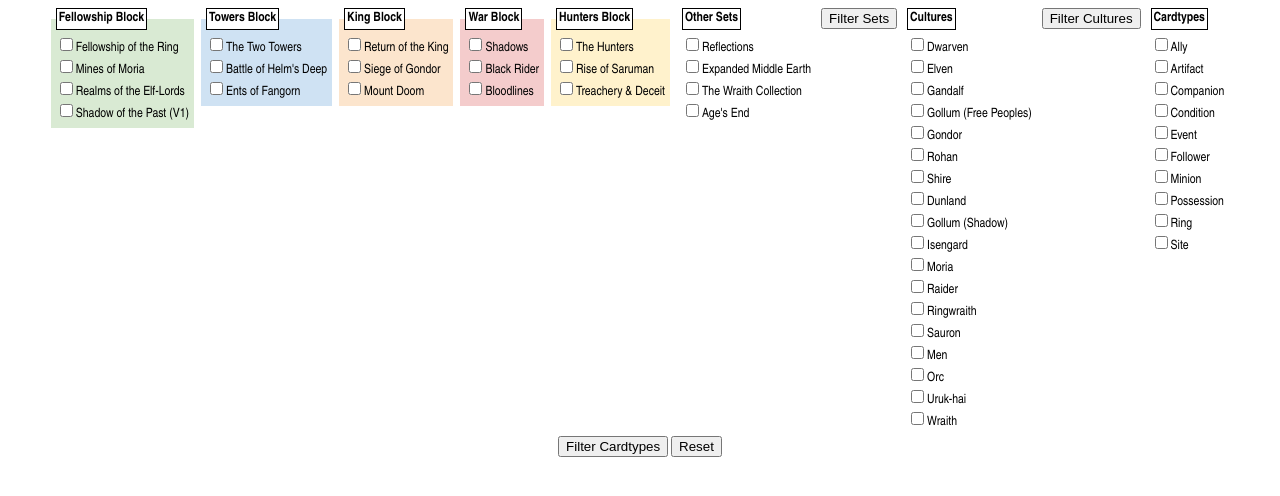
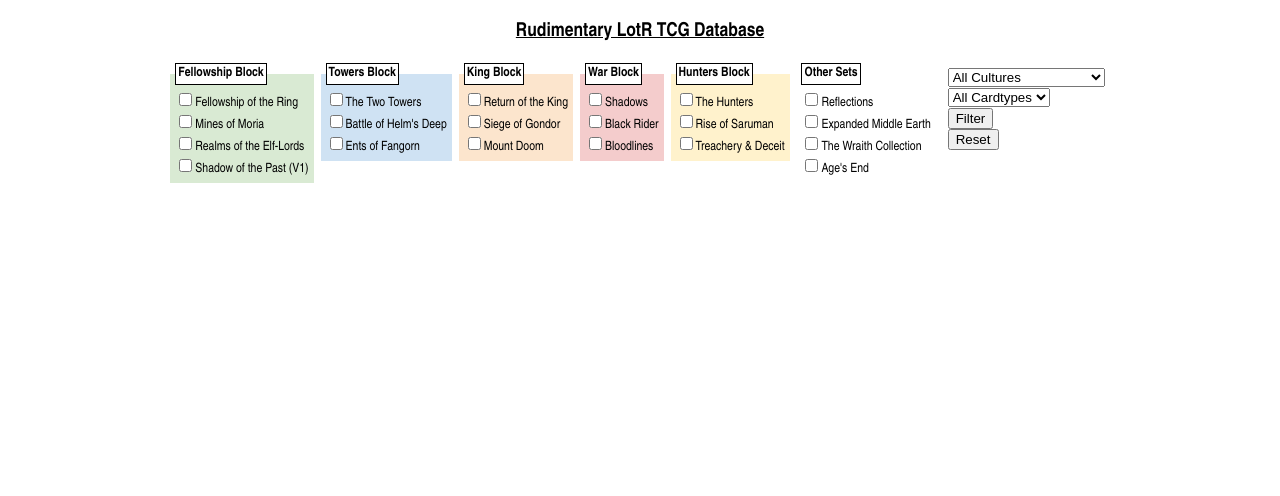
Before and after one commit to matthalm/rudimentary-lotr-tcg-db, a plain HTML site: page index.html in a window 1280 px wide. Drawn offline with Linux system fonts and the light colour scheme.

Commit message:
combined filtering

```diff
--- a/css/main.css
+++ b/css/main.css
@@ -1,6 +1,21 @@
-.controls {
-    position:sticky;
+#header {
+    position: sticky;
     top: 0;
+    display: block;
+    text-align: center;
+    font-family: Arial Narrow;
+    font-size: 1.2em;
+    font-weight: bold;
+    margin: 10px;
+    padding: 10px;
+    background-color: white;
+}
+
+#header a {
+    color: black;
+}
+
+#controls {
     display: block;
     font-size: .8em;
     font-family: Arial Narrow;
--- a/index.html
+++ b/index.html
@@ -12,9 +12,14 @@
 </head>
 
 <body>
-	<div class="controls">
-	<form>
 
+	<div id="header">
+		<a href="">Rudimentary LotR TCG Database</a>
+	</div>
+
+	<div id="controls">
+
+		<form id="filters">
 		<fieldset style="background-color:#d9ead3">
 			<legend>Fellowship Block</legend>
 			<input type="checkbox" id="toggle-Fellowship"><label for="toggle-Fellowship">Fellowship of the Ring</label></br>
@@ -51,10 +56,49 @@
 			<input type="checkbox" id="toggle-Reflections"><label for="toggle-Reflections">Reflections</label></br>
 			<input type="checkbox" id="toggle-Expanded"><label for="toggle-Expanded">Expanded Middle Earth</label></br>
 			<input type="checkbox" id="toggle-Wraith"><label for="toggle-Wraith">The Wraith Collection</label></br>
-			<input type="checkbox" id="toggle-End"><label for="toggle-End">Age's End</label></br>
+			<input type="checkbox" id="toggle-End"><label for="toggle-End">Age's End</label>
+		</fieldset>
+		<fieldset>
+			<select id="select-culture">
+				<option value="">All Cultures</option>
+				<option value=".culture-dwarf">Dwarven</option>
+				<option value=".culture-elf">Elven</option>
+				<option value=".culture-gandalf">Gandalf</option>
+				<option value=".culture-smeagol">Gollum (Free Peoples)</option>
+				<option value=".culture-gondor">Gondor</option>
+				<option value=".culture-rohan">Rohan</option>
+				<option value=".culture-shire">Shire</option>
+				<option value=".culture-dunland">Dunland</option>
+				<option value=".culture-gollum">Gollum (Shadow)</option>
+				<option value=".culture-isengard">Isengard</option>
+				<option value=".culture-moria">Moria</option>
+				<option value=".culture-raider">Raider</option>
+				<option value=".culture-ringwraith">Ringwraith</option>
+				<option value=".culture-sauron">Sauron</option>
+				<option value=".culture-men">Men</option>
+				<option value=".culture-orc">Orc</option>
+				<option value=".culture-urukhai">Uruk-hai</option>
+				<option value=".culture-wraith">Wraith</option>
+			</select></br>
+			<select id="select-type">
+				<option value="">All Cardtypes</option>
+				<option value=".type-ally">Ally</option>
+				<option value=".type-artifact">Artifact</option>
+				<option value=".type-companion">Companion</option>
+				<option value=".type-condition">Condition</option>
+				<option value=".type-event">Event</option>
+				<option value=".type-follower">Follower</option>
+				<option value=".type-minion">Minion</option>
+				<option value=".type-possession">Possession</option>
+				<option value=".type-ring">Ring</option>
+				<option value=".type-site">Site</option>
+			</select></br>
+			<button type="button" onclick="filter()">Filter</button></br>
+			<button id="reset">Reset</button>
+		</fieldset>
+		</form>
 
-		</fieldset>
-		<button type="button" onclick="filterSets()">Filter Sets</button>
+		<!--
 
 		<fieldset>
 			<legend>Cultures</legend>
@@ -94,7 +138,7 @@
 		</fieldset>
 		<button type="button" onclick="filterTypes()">Filter Cardtypes</button>
 
-	<button id="Reset">Reset</button>
+		-->
 
 	</div>
 
@@ -110,25 +154,25 @@
 		<div class="card set-1 culture-dwarf type-companion"><img src="https://wiki.lotrtcgpc.net/images/LOTR-EN01S007.0_card.jpg"></div>
 		<div class="card set-1 culture-dwarf type-possession"><img src="https://wiki.lotrtcgpc.net/images/LOTR-EN01S008.0_card.jpg"></div>
 		<div class="card set-1 culture-dwarf type-possession"><img src="https://wiki.lotrtcgpc.net/images/LOTR-EN01S009.0_card.jpg"></div>
-		<div class="card set-1"><img src="https://wiki.lotrtcgpc.net/images/LOTR-EN01S010.0_card.jpg"></div>
-		<div class="card set-1"><img src="https://wiki.lotrtcgpc.net/images/LOTR-EN01S011.0_card.jpg"></div>
-		<div class="card set-1"><img src="https://wiki.lotrtcgpc.net/images/LOTR-EN01S012.0_card.jpg"></div>
-		<div class="card set-1"><img src="https://wiki.lotrtcgpc.net/images/LOTR-EN01S013.0_card.jpg"></div>
-		<div class="card set-1"><img src="https://wiki.lotrtcgpc.net/images/LOTR-EN01S014.0_card.jpg"></div>
-		<div class="card set-1"><img src="https://wiki.lotrtcgpc.net/images/LOTR-EN01S015.0_card.jpg"></div>
-		<div class="card set-1"><img src="https://wiki.lotrtcgpc.net/images/LOTR-EN01S016.0_card.jpg"></div>
-		<div class="card set-1"><img src="https://wiki.lotrtcgpc.net/images/LOTR-EN01S017.0_card.jpg"></div>
-		<div class="card set-1"><img src="https://wiki.lotrtcgpc.net/images/LOTR-EN01S018.0_card.jpg"></div>
-		<div class="card set-1"><img src="https://wiki.lotrtcgpc.net/images/LOTR-EN01S019.0_card.jpg"></div>
-		<div class="card set-1"><img src="https://wiki.lotrtcgpc.net/images/LOTR-EN01S020.0_card.jpg"></div>
-		<div class="card set-1"><img src="https://wiki.lotrtcgpc.net/images/LOTR-EN01S021.0_card.jpg"></div>
-		<div class="card set-1"><img src="https://wiki.lotrtcgpc.net/images/LOTR-EN01S022.0_card.jpg"></div>
-		<div class="card set-1"><img src="https://wiki.lotrtcgpc.net/images/LOTR-EN01S023.0_card.jpg"></div>
-		<div class="card set-1"><img src="https://wiki.lotrtcgpc.net/images/LOTR-EN01S024.0_card.jpg"></div>
-		<div class="card set-1"><img src="https://wiki.lotrtcgpc.net/images/LOTR-EN01S025.0_card.jpg"></div>
-		<div class="card set-1"><img src="https://wiki.lotrtcgpc.net/images/LOTR-EN01S026.0_card.jpg"></div>
-		<div class="card set-1"><img src="https://wiki.lotrtcgpc.net/images/LOTR-EN01S027.0_card.jpg"></div>
-		<div class="card set-1"><img src="https://wiki.lotrtcgpc.net/images/LOTR-EN01S028.0_card.jpg"></div>
+		<div class="card set-1 culture-dwarf"><img src="https://wiki.lotrtcgpc.net/images/LOTR-EN01S010.0_card.jpg"></div>
+		<div class="card set-1 culture-dwarf"><img src="https://wiki.lotrtcgpc.net/images/LOTR-EN01S011.0_card.jpg"></div>
+		<div class="card set-1 culture-dwarf"><img src="https://wiki.lotrtcgpc.net/images/LOTR-EN01S012.0_card.jpg"></div>
+		<div class="card set-1 culture-dwarf"><img src="https://wiki.lotrtcgpc.net/images/LOTR-EN01S013.0_card.jpg"></div>
+		<div class="card set-1 culture-dwarf"><img src="https://wiki.lotrtcgpc.net/images/LOTR-EN01S014.0_card.jpg"></div>
+		<div class="card set-1 culture-dwarf"><img src="https://wiki.lotrtcgpc.net/images/LOTR-EN01S015.0_card.jpg"></div>
+		<div class="card set-1 culture-dwarf"><img src="https://wiki.lotrtcgpc.net/images/LOTR-EN01S016.0_card.jpg"></div>
+		<div class="card set-1 culture-dwarf"><img src="https://wiki.lotrtcgpc.net/images/LOTR-EN01S017.0_card.jpg"></div>
+		<div class="card set-1 culture-dwarf"><img src="https://wiki.lotrtcgpc.net/images/LOTR-EN01S018.0_card.jpg"></div>
+		<div class="card set-1 culture-dwarf"><img src="https://wiki.lotrtcgpc.net/images/LOTR-EN01S019.0_card.jpg"></div>
+		<div class="card set-1 culture-dwarf"><img src="https://wiki.lotrtcgpc.net/images/LOTR-EN01S020.0_card.jpg"></div>
+		<div class="card set-1 culture-dwarf"><img src="https://wiki.lotrtcgpc.net/images/LOTR-EN01S021.0_card.jpg"></div>
+		<div class="card set-1 culture-dwarf"><img src="https://wiki.lotrtcgpc.net/images/LOTR-EN01S022.0_card.jpg"></div>
+		<div class="card set-1 culture-dwarf"><img src="https://wiki.lotrtcgpc.net/images/LOTR-EN01S023.0_card.jpg"></div>
+		<div class="card set-1 culture-dwarf"><img src="https://wiki.lotrtcgpc.net/images/LOTR-EN01S024.0_card.jpg"></div>
+		<div class="card set-1 culture-dwarf"><img src="https://wiki.lotrtcgpc.net/images/LOTR-EN01S025.0_card.jpg"></div>
+		<div class="card set-1 culture-dwarf"><img src="https://wiki.lotrtcgpc.net/images/LOTR-EN01S026.0_card.jpg"></div>
+		<div class="card set-1 culture-dwarf"><img src="https://wiki.lotrtcgpc.net/images/LOTR-EN01S027.0_card.jpg"></div>
+		<div class="card set-1 culture-dwarf"><img src="https://wiki.lotrtcgpc.net/images/LOTR-EN01S028.0_card.jpg"></div>
 		<div class="card set-1"><img src="https://wiki.lotrtcgpc.net/images/LOTR-EN01S029.0_card.jpg"></div>
 		<div class="card set-1"><img src="https://wiki.lotrtcgpc.net/images/LOTR-EN01S030.0_card.jpg"></div>
 		<div class="card set-1"><img src="https://wiki.lotrtcgpc.net/images/LOTR-EN01S031.0_card.jpg"></div>
--- a/js/main.js
+++ b/js/main.js
@@ -5,32 +5,35 @@ function resetCards() {
     }
 }
 
-function filterSets() {
+function filter() {
 
     resetCards();
 
+    let selectedCulture = document.getElementById("select-culture").value;
+    let selectedType = document.getElementById("select-type").value;
+
     var setList = [];
 
-    if (document.getElementById("toggle-Fellowship").checked == true) {setList.push(".set-1");}
-    if (document.getElementById("toggle-Mines").checked == true) {setList.push(".set-2");}
-    if (document.getElementById("toggle-Realms").checked == true) {setList.push(".set-3");}
-    if (document.getElementById("toggle-Towers").checked == true) {setList.push(".set-4");}
-    if (document.getElementById("toggle-Battle").checked == true) {setList.push(".set-5");}
-    if (document.getElementById("toggle-Ents").checked == true) {setList.push(".set-6");}
-    if (document.getElementById("toggle-King").checked == true) {setList.push(".set-7");}
-    if (document.getElementById("toggle-Siege").checked == true) {setList.push(".set-8");}
-    if (document.getElementById("toggle-Reflections").checked == true) {setList.push(".set-9");}
-    if (document.getElementById("toggle-Doom").checked == true) {setList.push(".set-10");}
-    if (document.getElementById("toggle-Shadows").checked == true) {setList.push(".set-11");}
-    if (document.getElementById("toggle-Rider").checked == true) {setList.push(".set-12");}
-    if (document.getElementById("toggle-Bloodlines").checked == true) {setList.push(".set-13");}
-    if (document.getElementById("toggle-Expanded").checked == true) {setList.push(".set-14");}
-    if (document.getElementById("toggle-Hunters").checked == true) {setList.push(".set-15");}
-    if (document.getElementById("toggle-Wraith").checked == true) {setList.push(".set-16");}
-    if (document.getElementById("toggle-Rise").checked == true) {setList.push(".set-17");}
-    if (document.getElementById("toggle-Treachery").checked == true) {setList.push(".set-18");}
-    if (document.getElementById("toggle-End").checked == true) {setList.push(".set-19");}
-    if (document.getElementById("toggle-Past").checked == true) {setList.push(".set-v1");}
+    if (document.getElementById("toggle-Fellowship").checked == true) {setList.push(".set-1"+selectedCulture+selectedType);}
+    if (document.getElementById("toggle-Mines").checked == true) {setList.push(".set-2"+selectedCulture+selectedType);}
+    if (document.getElementById("toggle-Realms").checked == true) {setList.push(".set-3"+selectedCulture+selectedType);}
+    if (document.getElementById("toggle-Towers").checked == true) {setList.push(".set-4"+selectedCulture+selectedType);}
+    if (document.getElementById("toggle-Battle").checked == true) {setList.push(".set-5"+selectedCulture+selectedType);}
+    if (document.getElementById("toggle-Ents").checked == true) {setList.push(".set-6"+selectedCulture+selectedType);}
+    if (document.getElementById("toggle-King").checked == true) {setList.push(".set-7"+selectedCulture+selectedType);}
+    if (document.getElementById("toggle-Siege").checked == true) {setList.push(".set-8"+selectedCulture+selectedType);}
+    if (document.getElementById("toggle-Reflections").checked == true) {setList.push(".set-9"+selectedCulture+selectedType);}
+    if (document.getElementById("toggle-Doom").checked == true) {setList.push(".set-10"+selectedCulture+selectedType);}
+    if (document.getElementById("toggle-Shadows").checked == true) {setList.push(".set-11"+selectedCulture+selectedType);}
+    if (document.getElementById("toggle-Rider").checked == true) {setList.push(".set-12"+selectedCulture+selectedType);}
+    if (document.getElementById("toggle-Bloodlines").checked == true) {setList.push(".set-13"+selectedCulture+selectedType);}
+    if (document.getElementById("toggle-Expanded").checked == true) {setList.push(".set-14"+selectedCulture+selectedType);}
+    if (document.getElementById("toggle-Hunters").checked == true) {setList.push(".set-15"+selectedCulture+selectedType);}
+    if (document.getElementById("toggle-Wraith").checked == true) {setList.push(".set-16"+selectedCulture+selectedType);}
+    if (document.getElementById("toggle-Rise").checked == true) {setList.push(".set-17"+selectedCulture+selectedType);}
+    if (document.getElementById("toggle-Treachery").checked == true) {setList.push(".set-18"+selectedCulture+selectedType);}
+    if (document.getElementById("toggle-End").checked == true) {setList.push(".set-19"+selectedCulture+selectedType);}
+    if (document.getElementById("toggle-Past").checked == true) {setList.push(".set-v1"+selectedCulture+selectedType);}
 
     let checkedSets = setList.join(', ');
     let cards = document.querySelectorAll(checkedSets);
@@ -40,6 +43,7 @@ function filterSets() {
     }
 }
 
+/*
 function filterCultures() {
 
     resetCards();
@@ -72,7 +76,9 @@ function filterCultures() {
         cards[i].style.display = "inline-block";
     }
 }
+*/
 
+/*
 function filterTypes() {
 
     resetCards();
@@ -98,10 +104,4 @@ function filterTypes() {
     }
 }
 
-function headerClicked(headerObj) {
-     $(headerObj).parent().find('.filters').slideDown(500);
-}
-
-function headerClickedUp(headerObj) {
-    $(headerObj).parent().find('.filters').slideUp(500);
-}
+*/
```
